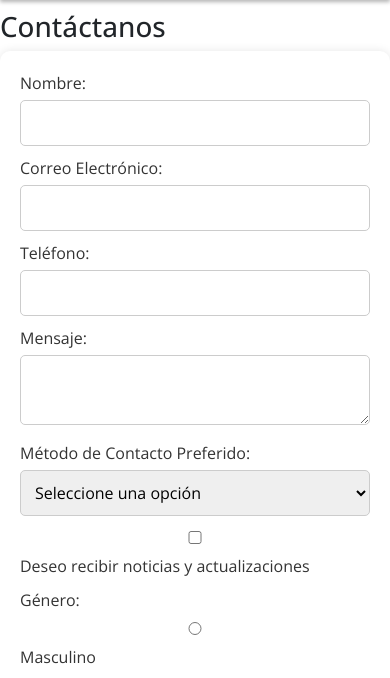
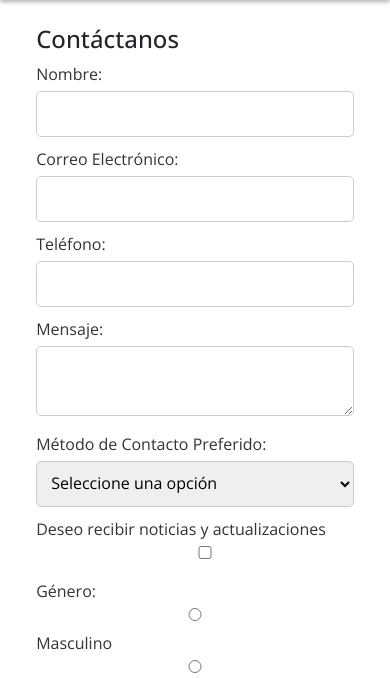
Before and after one commit to nicolas-rizzo/pet-shop, a plain HTML site: page pages/contactanos.html in a window 390 px wide. Shown: the part 61-739 px from the top of the page. Drawn offline with nearby package versions, Linux system fonts and the light colour scheme.

Commit message:
Mejoras contacanos

```diff
--- a/pages/contactanos.html
+++ b/pages/contactanos.html
@@ -31,11 +31,12 @@
             <a href="./contactanos.html" target="_top">Contactanos</a>
         </nav>
     </header>
+
     <main>
         <section>
-            <h1 class="titulo">Contáctanos</h1>
+            <div class="contact-form">
+                <h2>Contáctanos</h2>
 
-            <div class="contact-form">
                 <form id="contactForm" onsubmit="return validateForm()">
                     <label for="name">Nombre:</label>
                     <input type="text" id="name" name="name" required>
@@ -57,8 +58,8 @@
                     </select>
 
                     <div class="checkbox-group">
+                        <label for="subscribe">Deseo recibir noticias y actualizaciones</label>
                         <input type="checkbox" id="subscribe" name="subscribe">
-                        <label for="subscribe">Deseo recibir noticias y actualizaciones</label>
                     </div>
 
                     <div class="radio-group">
--- a/styles/contactanos.css
+++ b/styles/contactanos.css
@@ -1,17 +1,14 @@
+main {
+    display: flex;
+    justify-content: center;
+    align-items: center;
+}
 
 .contact-form {
-    background-color: #fff;
     padding: 20px;
-    border-radius: 10px;
-    box-shadow: 0 0 10px rgba(0, 0, 0, 0.1);
     max-width: 500px;
     width: 100%;
-}
-
-.contact-form h2 {
-    margin-bottom: 20px;
-    text-align: center;
-    color: #333;
+    box-sizing: border-box;
 }
 
 .contact-form label {
@@ -28,6 +25,7 @@
     margin-bottom: 10px;
     border: 1px solid #ccc;
     border-radius: 5px;
+    box-sizing: border-box;
 }
 
 .contact-form .checkbox-group,
@@ -43,3 +41,60 @@
 .contact-form .image-group input {
     padding: 0;
 }
+
+.contact-form .radio-group {
+    display: flex;
+    align-items: center;
+    flex-wrap: wrap; /* Para que se ajuste en pantallas pequeñas */
+}
+
+.contact-form .radio-group label {
+    white-space: nowrap; /* Evitar múltiples líneas en pantallas grandes */
+    flex: 1; /* Para tomar el espacio disponible */
+}
+
+.contact-form .radio-group input {
+    margin-right: 5px;
+    flex-shrink: 0; /* Para que no se encoja el input */
+}
+
+@media (max-width: 600px) {
+    .contact-form .checkbox-group label {
+        white-space: normal; /* Permitir múltiples líneas en pantallas pequeñas */
+    }
+
+    .contact-form .radio-group label {
+        white-space: normal;
+    }
+
+    .contact-form {
+        padding: 15px;
+    }
+
+    .contact-form h2 {
+        font-size: 1.5em;
+    }
+
+    .contact-form input,
+    .contact-form select,
+    .contact-form textarea,
+    .contact-form button {
+        font-size: 1em;
+    }
+}
+
+.contact-form .checkbox-group {
+    display: flex;
+    align-items: center;
+    flex-wrap: wrap; /* Para que se ajuste en pantallas pequeñas */
+}
+
+.contact-form .checkbox-group label {
+    white-space: nowrap; /* Evitar múltiples líneas en pantallas grandes */
+    flex: 1; /* Para tomar el espacio disponible */
+}
+
+.contact-form .checkbox-group input {
+    margin-left: 10px;
+    flex-shrink: 0; /* Para que no se encoja el input */
+}
```
Also changed, not shown: js/contactanos.js (+7 -0 lines).
